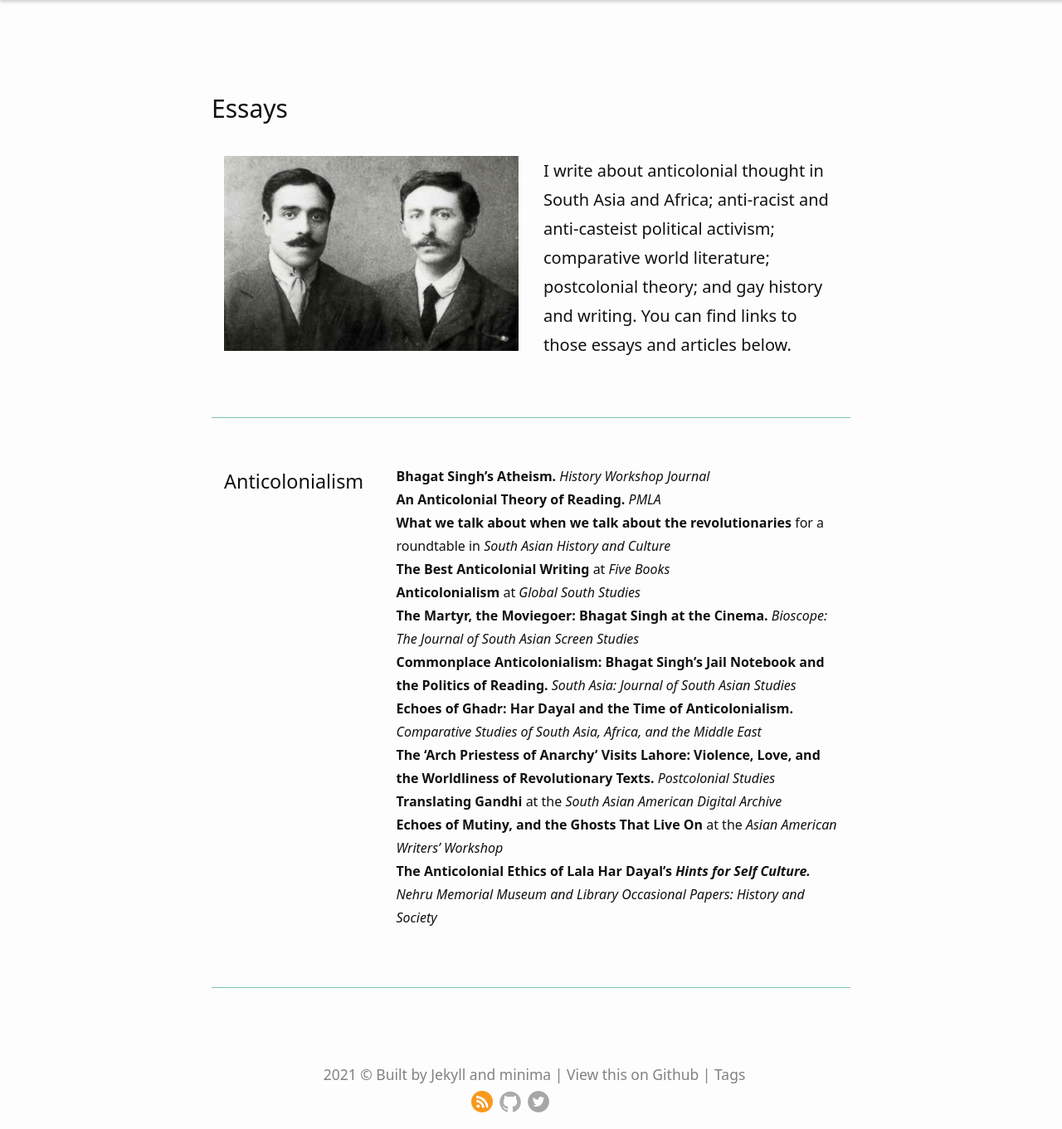
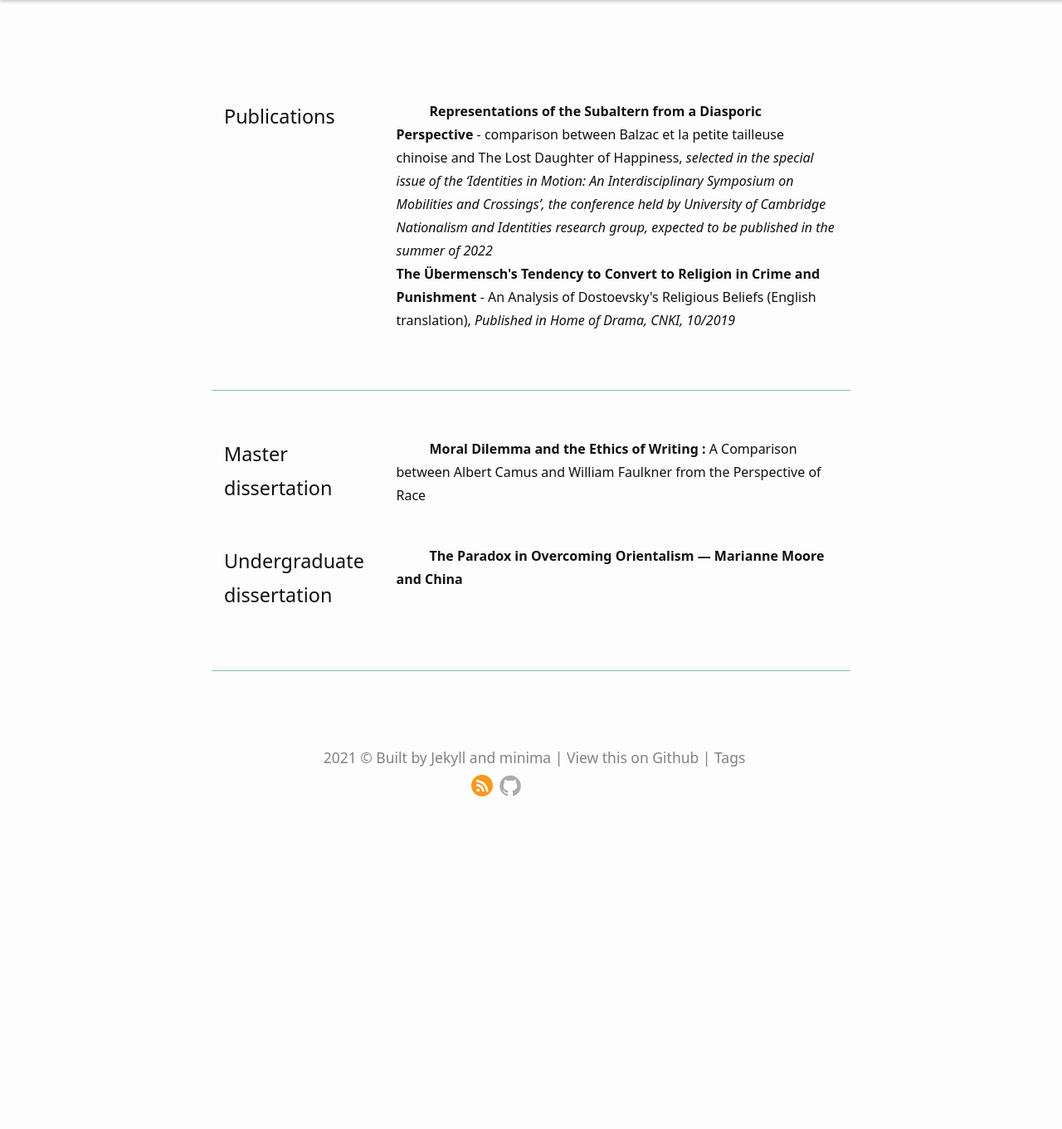
Before and after one commit to oliviawbn/olivia.github.io, a Jekyll site: the page built from essays.html, in a window 1280 px wide and 1361 px high. Shown: the whole window at 83% size. Built offline with Jekyll 4.4.1, drawn with Linux system fonts in a browser that asks for light colours; some web fonts are replaced.

Commit message:
Major modification

```diff
--- a/_includes/footer.html
+++ b/_includes/footer.html
@@ -1,16 +1,13 @@
 <div style="clear: both;"/>
 <footer class="site-footer">
-    2021 &copy; Built by <a href="https://jekyllrb.com/" target="_blank">Jekyll</a> and <a href="https://github.com/jekyll/minima/" target="_blank">minima</a> | View <a href="https://github.com/Nkuyhdxm" target="_blank">this</a> on Github | <a href="/tags.html">Tags</a>
+    2021 &copy; Built by <a href="https://jekyllrb.com/" target="_blank">Jekyll</a> and <a href="https://github.com/jekyll/minima/" target="_blank">minima</a> | View <a href="https://github.com/oliviawbn" target="_blank">this</a> on Github | <a href="/tags.html">Tags</a>
 
     <p>
         <a href="{{ site.baseurl }}/feed.xml" target="_blank">
             <img src="{{ '/assets/images/logo_rss.png' | relative_url }}" />
         </a>
-        <a href="https://github.com/Nkuyhdxm" target="_blank">
+        <a href="https://github.com/oliviawbn" target="_blank">
             <img src="{{ '/assets/images/logo_github.png' | relative_url }}" />
-        </a>
-        <a href="https://twitter.com/phipsi41/" target="_blank">
-            <img src="{{ '/assets/images/logo_twitter.png' | relative_url }}" />
         </a>
     </p>
 </footer>
--- a/_includes/header.html
+++ b/_includes/header.html
@@ -3,7 +3,7 @@
     <div class="site-navi" id="navbar">
         {% assign default_paths = site.pages | map: "path" %}
         <a class="site-title" href="{{ "/" | relative_url }}">{{ site.title | escape }}</a>
-        <a class="page-link" href="{{"/about.html" | relative_url }}" target="_blank">About</a> <!--&#x1f349 represents watermelon unicode-->
+        <a class="page-link" href="{{"/about.html" | relative_url }}">About</a> <!--&#x1f349 represents watermelon unicode-->
         <a class="page-link" href="{{ "/blogs.html" | relative_url }}">Blogs</a>
         <a class="page-link" href="javascript:void(0)">Vlogs</a>
         <a class="page-link" href="{{ "/essays.html" | relative_url }}">Writing</a>
--- a/_sass/minima/_base.scss
+++ b/_sass/minima/_base.scss
@@ -8,6 +8,9 @@
    padding: 0;
  }
 
+ p{
+   text-indent: 40px;
+ }
 
  hr {
      display: block;
--- a/about.markdown
+++ /dev/null
@@ -1,15 +0,0 @@
----
-layout: default
-title: About
-permalink: "/about.html"
----
-
-I write about activism: anticolonial revolutionaries in the 1910s-1920s; anti-racist thinkers in the 1930s-1940s; Third World solidarity in the 1950s-1960s; anti-apartheid movements in the 1970s; and AIDS activism in the 1980s-1990s.
-
-I am the author of World Literature for the Wretched of the Earth: Anticolonial Aesthetics, Postcolonial Politics (2020). I have co-edited two volumes on revolutionary anticolonial writing, Reading Revolutionaries (with Kama Maclean, 2014) and Writing Revolution (with Kama Maclean and Chris Moffat, 2017). I am currently working on an anthology of political theory from the Global South, a series of essays on Hong Kong, and a biography of my great-uncle.
-
-I am an assistant professor in the Department of Comparative Literature at the University of Hong Kong. In 2018-2019, I was a Fellow in the Society for the Humanities at Cornell University; in 2015-2016, I was the Mellon Sawyer Seminar Postdoctoral Fellow in ‘Bibliomigrancy’ at the University of Wisconsin-Madison. I received degrees from the University of North Carolina at Chapel Hill and Northwestern University.
-
-When I was seventeen, I wrote and directed a musical based on the epic of Gilgamesh.
-
-<img src="{{ '/assets/images/PS-Engineer-Cover.jpg' | relative_url }}">
--- a/essays.html
+++ b/essays.html
@@ -3,27 +3,38 @@ layout: default
 ---
 
 
-<h2>Essays</h2>
+<!--h2>Essays and Papers</h2>
 <div class="row">
     <div class="column">
         <img src="assets/images/fors3.jpg">
     </div>
     <div class="column">
         <p>
-            I write about anticolonial thought in South Asia and Africa; anti-racist and anti-casteist political activism;
-            comparative world literature; postcolonial theory; and gay history and writing.
-            You can find links to those essays and articles below.
+            <strong>Undergraduate dissertation:</strong> The Paradox in Overcoming Orientalism——Marianne Moore and China
         </p>
     </div>
-</div>
-<div class="sep"><hr></div>
+</div-->
+
 <div class="row">
     <div class="column left">
-      <h3>Anticolonialism</h3>
+      <h3>Publications</h3>
     </div>
     <div class="column right">
       <p class="publication">
-          <a href="/s/HWJ-Elam.pdf"><strong>Bhagat Singh’s Atheism.</strong></a><strong> </strong><em>History Workshop Journal
+        <a href="#"><strong>Representations of the Subaltern from a Diasporic Perspective</strong></a>
+        - comparison between Balzac et la petite tailleuse chinoise and
+            The Lost Daughter of Happiness, <em> selected in the special issue of the ‘Identities in Motion: An Interdisciplinary Symposium
+            on Mobilities and Crossings’,
+            the conference held by University of Cambridge Nationalism and Identities research group,
+            expected to be published in the summer of 2022<br></em>
+
+        <a href="#"><strong>The Übermensch's Tendency to Convert to Religion in Crime and Punishment</strong></a>
+            - An Analysis of Dostoevsky's Religious Beliefs (English translation), <em> Published in Home of Drama, CNKI, 10/2019 <br></em>
+
+
+
+
+          <!--a href="/s/HWJ-Elam.pdf"><strong>Bhagat Singh’s Atheism.</strong></a><strong> </strong><em>History Workshop Journal
           <br></em>
           <a href="https://www.jdelam.com/s/PMLA-Elam.pdf"><strong>An Anticolonial Theory of Reading.</strong></a> <em>PMLA
           <br></em>
@@ -37,7 +48,44 @@ layout: default
           <br></em>
           <a href="https://www.jdelam.com/s/Elam-South-Asia-Commonplace-Anticolonialism.pdf"><strong>Commonplace Anticolonialism: Bhagat Singh’s Jail Notebook and the Politics of Reading.&nbsp;</strong></a><em>South Asia: Journal of South Asian Studies
           <br></em>
-          <a href="https://www.jdelam.com/s/Elam-CSSAAME-Echoes-of-Ghadr.pdf"><strong>Echoes of Ghadr: Har Dayal and the Time of Anticolonialism.</strong></a> <em>Comparative Studies of South Asia, Africa, and the Middle East<br></em><a href="https://www.jdelam.com/s/Elam.pdf"><strong>The ‘Arch Priestess of Anarchy’ Visits Lahore: Violence, Love, and the Worldliness of Revolutionary Texts.</strong></a><strong> </strong><em>Postcolonial Studies <br></em><a href="http://saada.org/tides/article/20150709-4170"><strong>Translating Gandhi</strong></a> at the <em>South Asian American Digital Archive<br></em><a href="http://aaww.org/ghadr-party-echoes"><strong>Echoes of Mutiny, and the Ghosts That Live On</strong></a> at the <em>Asian American Writers’ Workshop</em>&nbsp;<br><a href="http://125.22.40.134:8082/jspui/bitstream/123456789/802/1/09_j.daniel_elam.pdf"><strong>The Anticolonial Ethics of Lala Har Dayal’s <em>Hints for Self Culture.</em></strong></a> <em>Nehru Memorial Museum and Library Occasional Papers: History and Society</em></p>
+          <a href="https://www.jdelam.com/s/Elam-CSSAAME-Echoes-of-Ghadr.pdf"><strong>Echoes of Ghadr: Har Dayal and the Time of Anticolonialism.</strong></a> <em>Comparative Studies of South Asia, Africa, and the Middle East<br></em><a href="https://www.jdelam.com/s/Elam.pdf">
+            <strong>The ‘Arch Priestess of Anarchy’ Visits Lahore: Violence, Love, and the Worldliness of Revolutionary Texts.</strong>
+        </a><strong> </strong><em>Postcolonial Studies
+            <br></em>
+        <a href="http://saada.org/tides/article/20150709-4170"><strong>Translating Gandhi</strong></a> at the <em>
+            South Asian American Digital Archive<br></em><a href="http://aaww.org/ghadr-party-echoes">
+                <strong>Echoes of Mutiny, and the Ghosts That Live On</strong></a> at the <em>Asian American Writers’ Workshop</em>&nbsp;
+                <br><a href="http://125.22.40.134:8082/jspui/bitstream/123456789/802/1/09_j.daniel_elam.pdf">
+                    <strong>The Anticolonial Ethics of Lala Har Dayal’s <em>Hints for Self Culture.</em></strong></a>
+                    <em>Nehru Memorial Museum and Library Occasional Papers: History and Society</em-->
+        </p>
     </div>
   </div>
   <div class="sep"><hr></div>
+
+  <div class="row">
+    <div class="column left">
+      <h3>Master dissertation</h3>
+    </div>
+    <div class="column right">
+      <p class="publication">
+        <a href="#"><strong>  Moral Dilemma and the Ethics of Writing :
+        </strong></a>A Comparison between Albert Camus and William Faulkner from the Perspective of Race
+      </p>
+    </div>
+</div>
+
+  <div class="row">
+    <div class="column left">
+      <h3>Undergraduate dissertation</h3>
+    </div>
+    <div class="column right">
+      <p class="publication">
+        <a href="#"><strong> The Paradox in Overcoming Orientalism — Marianne Moore and China</strong></a>
+      </p>
+    </div>
+</div>
+
+
+
+<div class="sep"><hr></div>
```
Also changed, not shown: _posts/2020-11-29-welcome-to-jekyll.markdown (deleted, +0 -41 lines), _posts/2021-08-10-wang_hai.md (added, +258 -0 lines), about.html (added, +11 -0 lines), contact.html (+13 -12 lines), tag/essay.md (added, +5 -0 lines), assets/images/selfie.jpg (added).
